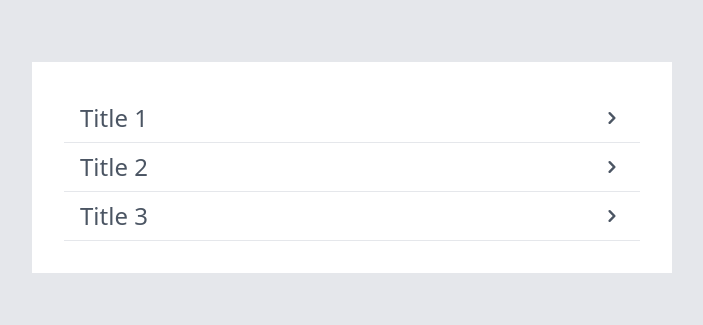
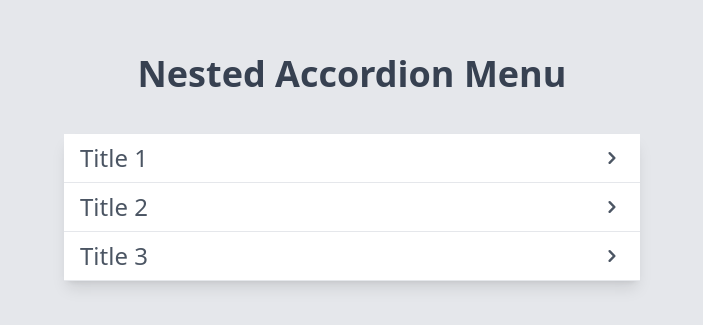
Before and after one commit to onesine/usage-react-headless-accordion, a React (Create React App) app: page / in a window 1280 px wide. Shown: the part 233-558 px from the top of the page, without its empty margins (288-991 px from the left). Built offline with nearby package versions, Linux system fonts and the light colour scheme.

Commit message:
Update style

```diff
--- a/src/App.js
+++ b/src/App.js
@@ -6,7 +6,9 @@ import AccordionBody from "./packages/accordion/AccordionBody";
 const App = () => {
     return (
         <div className="min-h-screen py-10 bg-gray-200 w-full flex items-center justify-center">
-            <div className="w-3/6 bg-white p-8">
+            <div className="w-3/6 p-8">
+                <h3 className="text-4xl mb-10 font-bold text-gray-700 text-center">Nested Accordion Menu</h3>
+                <div className="bg-white shadow-lg">
                     <Accordion>
                         <AccordionItem>
                             <AccordionHeader>
@@ -140,6 +142,7 @@ const App = () => {
                     </Accordion>
                 </div>
             </div>
+        </div>
     );
 };
 
```
Lines whose indentation alone changed are shown as unchanged.
